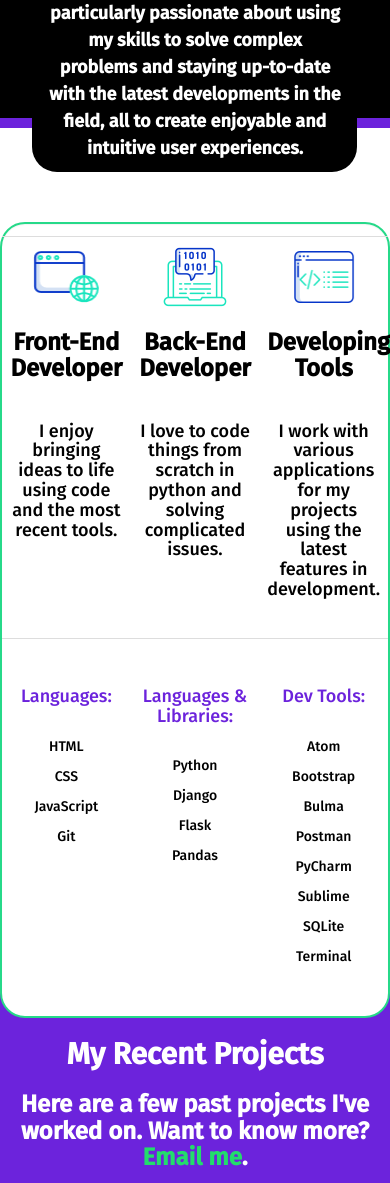
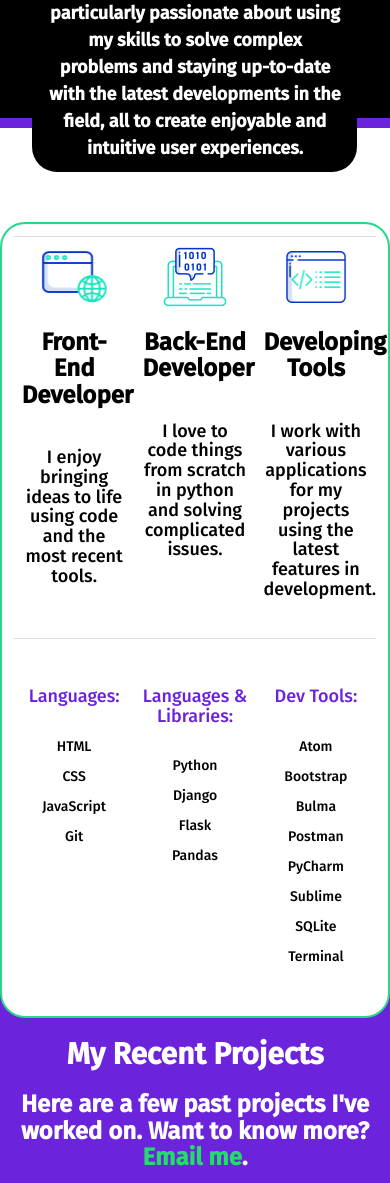
Before and after one commit to sonemati/My_Portfolio_Website, a Flask app: page / in a window 390 px wide. Shown: the part 1202-2385 px from the top of the page. Run offline with Flask 2, Linux system fonts and the light colour scheme; some libraries are stand-ins or nearby versions.

Commit message:
More CSS updates for mobile display

```diff
--- a/static/css/style.css
+++ b/static/css/style.css
@@ -60,7 +60,7 @@
     border-radius: 25px;
     border-color: #26d989;
     border-width: 2px;
-    padding: 3% 0%;
+    padding: 3% 3%;
 }
 
 table {
```
